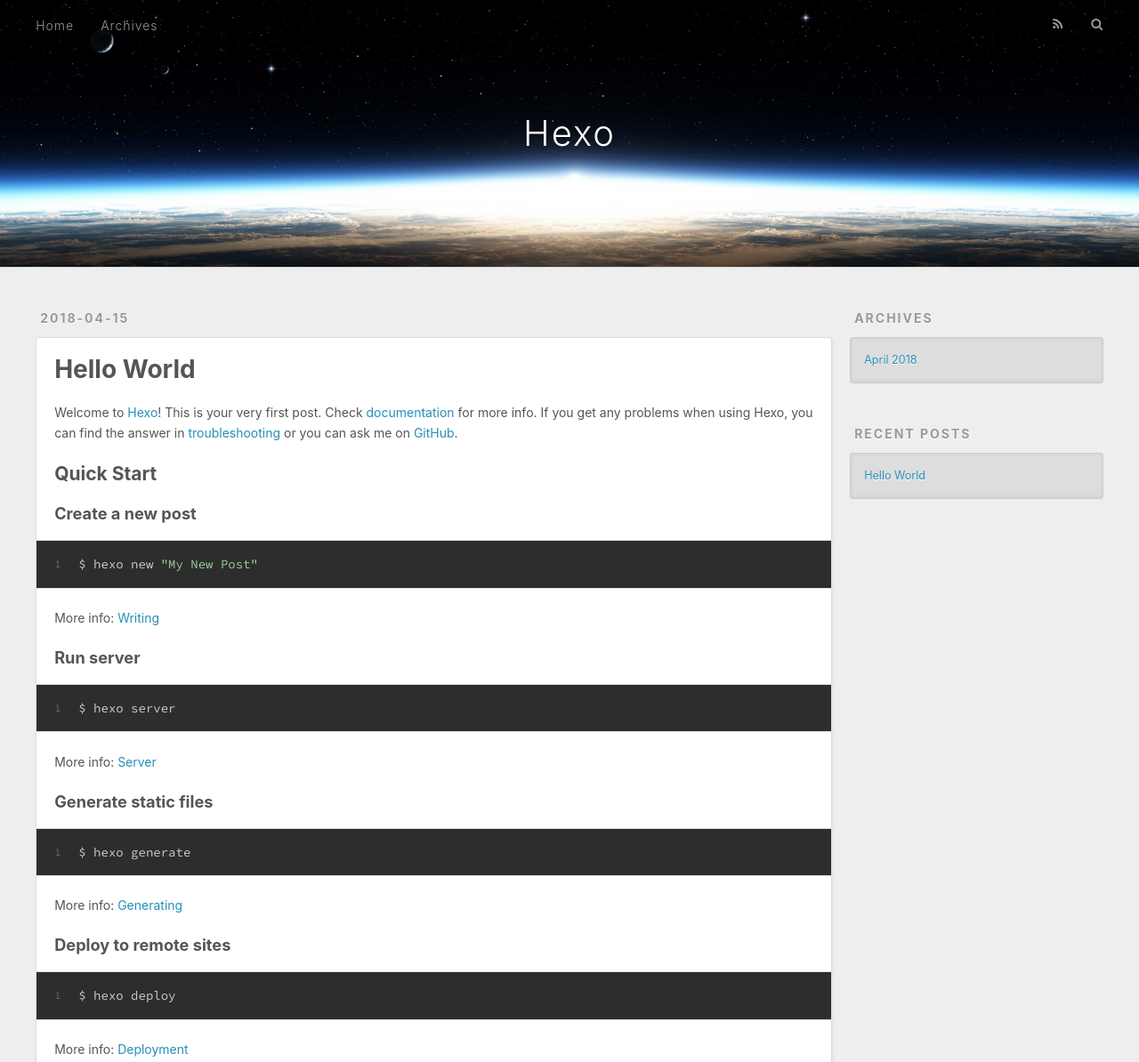
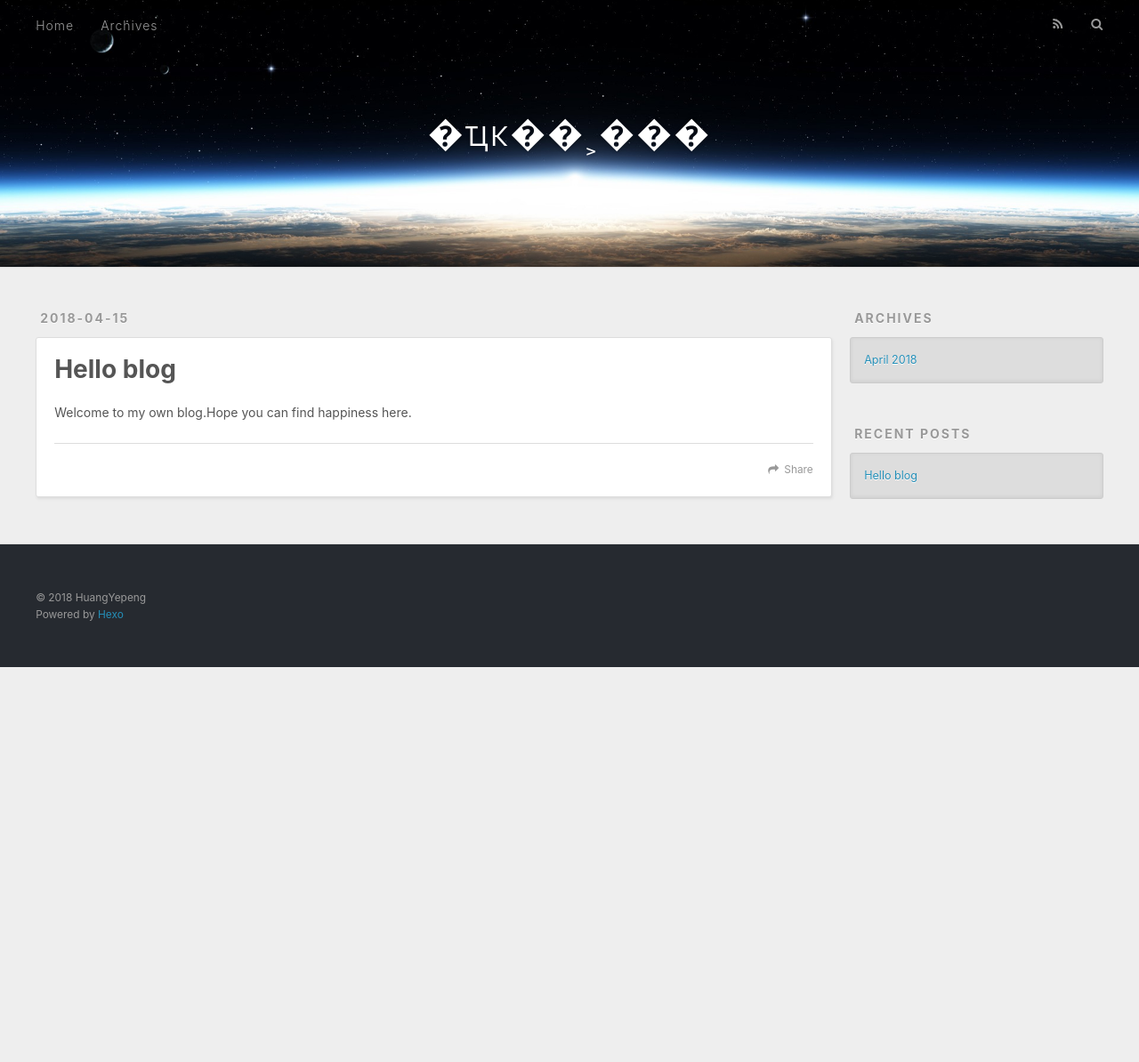
Before and after one commit to huangyepeng/huangyepeng.github.io, a plain HTML site: page 2018/04/15/hello-world/index.html in a window 1280 px wide. Shown: the top 1194 px of the page at 89% size. After the commit the page ends 800 px from the top, so only its background shows below. Drawn offline with nearby package versions, Linux system fonts and the light colour scheme.

Commit message:
Site updated: 2018-04-15 17:15:10

```diff
--- a/2018/04/15/hello-world/index.html
+++ b/2018/04/15/hello-world/index.html
@@ -5,21 +5,21 @@
 
 
 
-  <title>Hello World | Hexo</title>
+  <title>Hello blog | �ҵĸ��˲���</title>
   <meta name="viewport" content="width=device-width, initial-scale=1, maximum-scale=1">
-  <meta name="description" content="Welcome to Hexo! This is your very first post. Check documentation for more info. If you get any problems when using Hexo, you can find the answer in troubleshooting or you can ask me on GitHub. Quick">
+  <meta name="description" content="Welcome to my own blog.Hope you can find happiness here.">
 <meta property="og:type" content="article">
-<meta property="og:title" content="Hello World">
+<meta property="og:title" content="Hello blog">
 <meta property="og:url" content="http://yoursite.com/2018/04/15/hello-world/index.html">
-<meta property="og:site_name" content="Hexo">
-<meta property="og:description" content="Welcome to Hexo! This is your very first post. Check documentation for more info. If you get any problems when using Hexo, you can find the answer in troubleshooting or you can ask me on GitHub. Quick">
-<meta property="og:locale" content="default">
-<meta property="og:updated_time" content="2018-04-15T08:14:38.846Z">
+<meta property="og:site_name" content="�ҵĸ��˲���">
+<meta property="og:description" content="Welcome to my own blog.Hope you can find happiness here.">
+<meta property="og:locale" content="zh-Hans">
+<meta property="og:updated_time" content="2018-04-15T09:03:36.242Z">
 <meta name="twitter:card" content="summary">
-<meta name="twitter:title" content="Hello World">
-<meta name="twitter:description" content="Welcome to Hexo! This is your very first post. Check documentation for more info. If you get any problems when using Hexo, you can find the answer in troubleshooting or you can ask me on GitHub. Quick">
+<meta name="twitter:title" content="Hello blog">
+<meta name="twitter:description" content="Welcome to my own blog.Hope you can find happiness here.">
 
-    <link rel="alternate" href="/atom.xml" title="Hexo" type="application/atom+xml">
+    <link rel="alternate" href="/atom.xml" title="�ҵĸ��˲���" type="application/atom+xml">
 
 
     <link rel="icon" href="/favicon.png">
@@ -38,7 +38,7 @@
   <div id="header-outer" class="outer">
     <div id="header-title" class="inner">
       <h1 id="logo-wrap">
-        <a href="/" id="logo">Hexo</a>
+        <a href="/" id="logo">�ҵĸ��˲���</a>
       </h1>
 
     </div>
@@ -78,7 +78,7 @@
 
 
     <h1 class="article-title" itemprop="name">
-      Hello World
+      Hello blog
     </h1>
 
 
@@ -86,20 +86,12 @@
 
     <div class="article-entry" itemprop="articleBody">
 
-        <p>Welcome to <a href="https://hexo.io/" target="_blank" rel="noopener">Hexo</a>! This is your very first post. Check <a href="https://hexo.io/docs/" target="_blank" rel="noopener">documentation</a> for more info. If you get any problems when using Hexo, you can find the answer in <a href="https://hexo.io/docs/troubleshooting.html" target="_blank" rel="noopener">troubleshooting</a> or you can ask me on <a href="https://github.com/hexojs/hexo/issues" target="_blank" rel="noopener">GitHub</a>.</p>
-<h2 id="Quick-Start"><a href="#Quick-Start" class="headerlink" title="Quick Start"></a>Quick Start</h2><h3 id="Create-a-new-post"><a href="#Create-a-new-post" class="headerlink" title="Create a new post"></a>Create a new post</h3><figure class="highlight bash"><table><tr><td class="gutter"><pre><span class="line">1</span><br></pre></td><td class="code"><pre><span class="line">$ hexo new <span class="string">"My New Post"</span></span><br></pre></td></tr></table></figure>
-<p>More info: <a href="https://hexo.io/docs/writing.html" target="_blank" rel="noopener">Writing</a></p>
-<h3 id="Run-server"><a href="#Run-server" class="headerlink" title="Run server"></a>Run server</h3><figure class="highlight bash"><table><tr><td class="gutter"><pre><span class="line">1</span><br></pre></td><td class="code"><pre><span class="line">$ hexo server</span><br></pre></td></tr></table></figure>
-<p>More info: <a href="https://hexo.io/docs/server.html" target="_blank" rel="noopener">Server</a></p>
-<h3 id="Generate-static-files"><a href="#Generate-static-files" class="headerlink" title="Generate static files"></a>Generate static files</h3><figure class="highlight bash"><table><tr><td class="gutter"><pre><span class="line">1</span><br></pre></td><td class="code"><pre><span class="line">$ hexo generate</span><br></pre></td></tr></table></figure>
-<p>More info: <a href="https://hexo.io/docs/generating.html" target="_blank" rel="noopener">Generating</a></p>
-<h3 id="Deploy-to-remote-sites"><a href="#Deploy-to-remote-sites" class="headerlink" title="Deploy to remote sites"></a>Deploy to remote sites</h3><figure class="highlight bash"><table><tr><td class="gutter"><pre><span class="line">1</span><br></pre></td><td class="code"><pre><span class="line">$ hexo deploy</span><br></pre></td></tr></table></figure>
-<p>More info: <a href="https://hexo.io/docs/deployment.html" target="_blank" rel="noopener">Deployment</a></p>
+        <p>Welcome to my own blog.Hope you can find happiness here.</p>
 
 
     </div>
     <footer class="article-footer">
-      <a data-url="http://yoursite.com/2018/04/15/hello-world/" data-id="cjg0ji2xy0000dcw7ric8uj3j" class="article-share-link">Share</a>
+      <a data-url="http://yoursite.com/2018/04/15/hello-world/" data-id="cjg0lh1wt0000lww7n0wayum7" class="article-share-link">Share</a>
 
 
     </footer>
@@ -138,7 +130,7 @@
       <ul>
 
           <li>
-            <a href="/2018/04/15/hello-world/">Hello World</a>
+            <a href="/2018/04/15/hello-world/">Hello blog</a>
           </li>
 
       </ul>
@@ -153,7 +145,7 @@
 
   <div class="outer">
     <div id="footer-info" class="inner">
-      &copy; 2018 John Doe<br>
+      &copy; 2018 HuangYepeng<br>
       Powered by <a href="http://hexo.io/" target="_blank">Hexo</a>
     </div>
   </div>
```
Also changed, not shown: archives/2018/04/index.html (+10 -10 lines), archives/2018/index.html (+10 -10 lines), archives/index.html (+10 -10 lines), index.html (+12 -20 lines).
